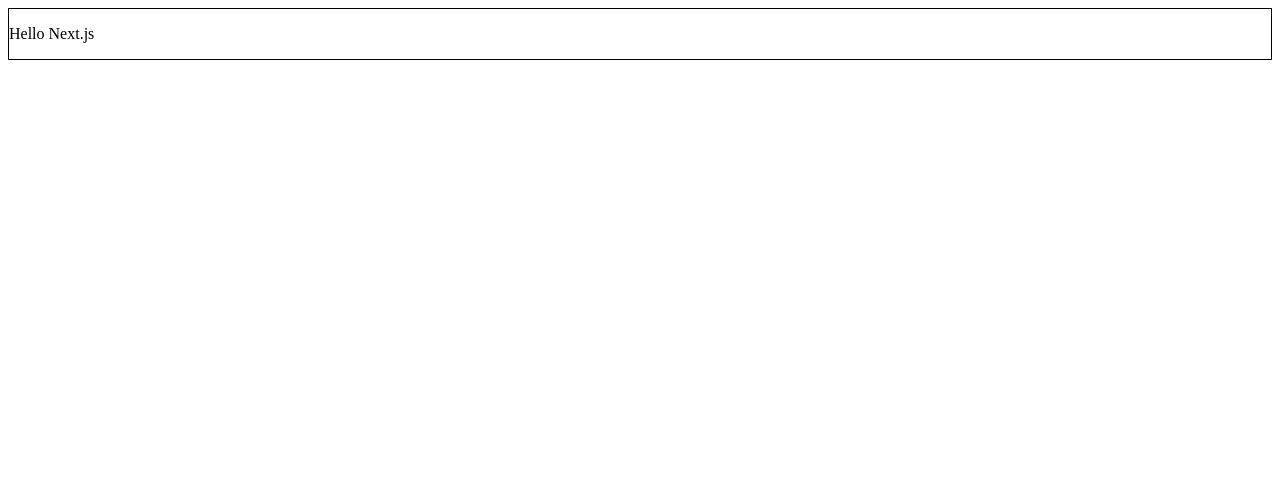
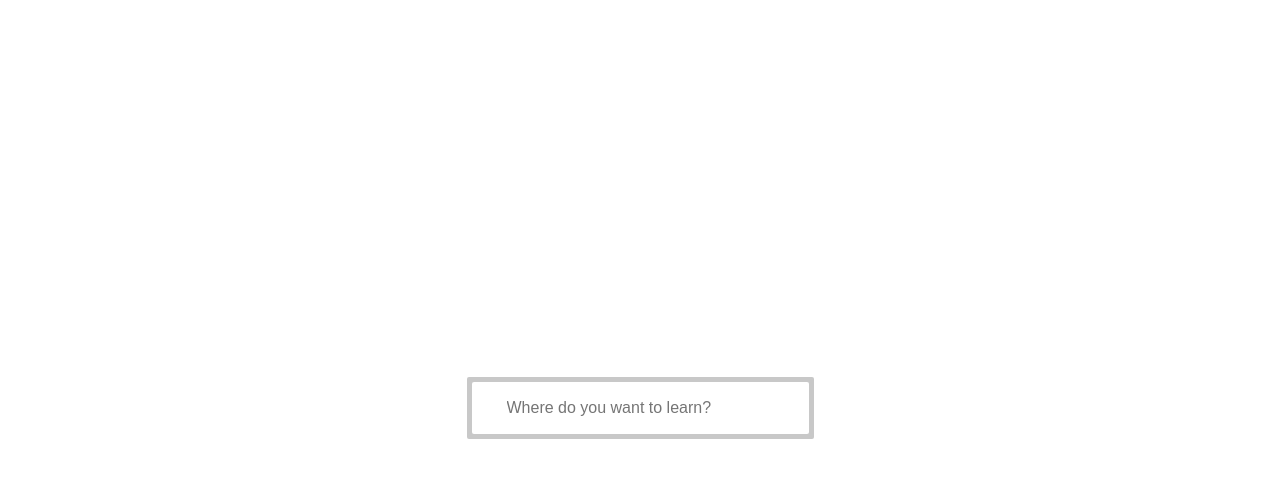
Before and after one commit to Prodandev88/capucco, a Next.js app: page / in a window 1280 px wide. Shown: the top 478 px of the page. Built offline with nearby package versions, Linux system fonts and the light colour scheme.

Commit message:
Search field created, styled components installed

```diff
--- /dev/null
+++ b/components/SearchForm/Location/index.tsx
@@ -0,0 +1,90 @@
+import React from 'react';
+
+import {
+  Container,
+  Field,
+  Dropdown,
+  Place,
+} from './styled';
+
+interface IPlace {
+  id: number,
+  name: string,
+}
+
+interface ILocationState {
+  inputValue: string,
+  isDropDownVisible: boolean,
+  data: IPlace[],
+  isDataLoading: boolean,
+}
+
+export default class Location extends React.Component<any, ILocationState> {
+
+  public state = {
+    inputValue: '',
+    isDropDownVisible: false,
+    isDataLoading: true,
+    data: [
+      {
+        id: 1,
+        name: 'Los Angeles, California, USA'
+      },
+      {
+        id: 2,
+        name: 'Los Cristianos, Canary Islands, Spain'
+      },
+      {
+        id: 3,
+        name: 'New York, New York State, USA'
+      },
+    ]
+  }
+
+  public handleInputChange = (value: string) => {
+
+    this.setState({
+      inputValue: value,
+      isDropDownVisible: true,
+    })
+  }
+
+  public handlePlaceClick = (id: number) => {
+
+    window.console.log(`Handle location id ${id} click`);
+  }
+
+  render() {
+
+    const {
+      isDropDownVisible,
+      data,
+    } = this.state;
+
+    const {
+      inputValue
+    } = this.props;
+
+    return (
+      <Container>
+        <Field
+          placeholder='Where do you want to learn?'
+          onChange={(e: any) => this.handleInputChange(e.target.value)}
+          value={inputValue}
+        />
+        {isDropDownVisible &&
+          <Dropdown>
+            {data.map((place: IPlace, index: number) =>
+              <Place
+                key={index}
+                onClick={() => this.handlePlaceClick(place.id)}
+              >
+                {place.name}
+              </Place>
+            )}
+          </Dropdown>
+        }
+      </Container>
+    )
+  }
+}
--- /dev/null
+++ b/components/SearchForm/Location/styled.ts
@@ -0,0 +1,36 @@
+import styled from 'styled-components';
+
+export const Container = styled.div`
+  position: relative;
+`;
+
+export const Field = styled.input`
+  position: relative;
+  width: 300px;
+  height: 50px;
+  padding-left: 35px;
+  font-size: 16px;
+  border: none;
+  border-radius: 2px;
+  outline: none;
+`;
+
+export const Dropdown = styled.div`
+  position: absolute;
+  top: 62px;
+  left: 0;
+  width: 380px;
+  background: #FFFFFF;
+  border-radius: 2px;
+  box-shadow: 0 2px 16px rgba(0,0,0,0.15);
+`;
+
+export const Place = styled.div`
+  display: flex;
+  padding: 10px;
+  cursor: pointer;
+
+  &:hover {
+    background: rgba(0,0,0,0.15);
+  }
+`;
--- /dev/null
+++ b/components/SearchForm/index.tsx
@@ -0,0 +1,16 @@
+import React from 'react';
+
+import {
+  Container
+} from './styled'
+import Location from './Location';
+
+export default class extends React.Component {
+  render() {
+    return (
+      <Container>
+        <Location />
+      </Container>
+    )
+  }
+}
--- /dev/null
+++ b/components/SearchForm/styled.ts
@@ -0,0 +1,7 @@
+import styled from 'styled-components';
+
+export const Container = styled.div`
+  padding: 5px;
+  background: rgba(145, 145, 145, 0.5);
+  border-radius: 2px;
+`;
--- a/package.json
+++ b/package.json
@@ -33,6 +33,7 @@
     "@types/node": "^11.13.4",
     "@types/react": "^16.8.13",
     "@types/react-dom": "^16.8.4",
-    "@types/styled-components": "^4.1.14"
+    "@types/styled-components": "^4.1.14",
+    "babel-plugin-styled-components": "^1.10.0"
   }
 }
--- a/pages/index.tsx
+++ b/pages/index.tsx
@@ -1,16 +1,22 @@
 import React from 'react';
 import styled from 'styled-components';
 
-const Search = styled.div`
-  border: 1px solid black;
+import SearchForm from '../components/SearchForm';
+
+const Container = styled.div`
+  display: flex;
+  justify-content: center;
+  align-items: center;
+  width: 100%;
+  height: 100vh;
 `;
 
 export default class extends React.Component {
   render() {
     return (
-      <Search>
-        <p>Hello Next.js</p>
-      </Search>
+      <Container>
+        <SearchForm />
+      </Container>
     )
   }
 }
```
Also changed, not shown: components/Header/index.tsx (deleted, +0 -19 lines), .babelrc, 1 other file (tests, documents, lock files or other folders).
